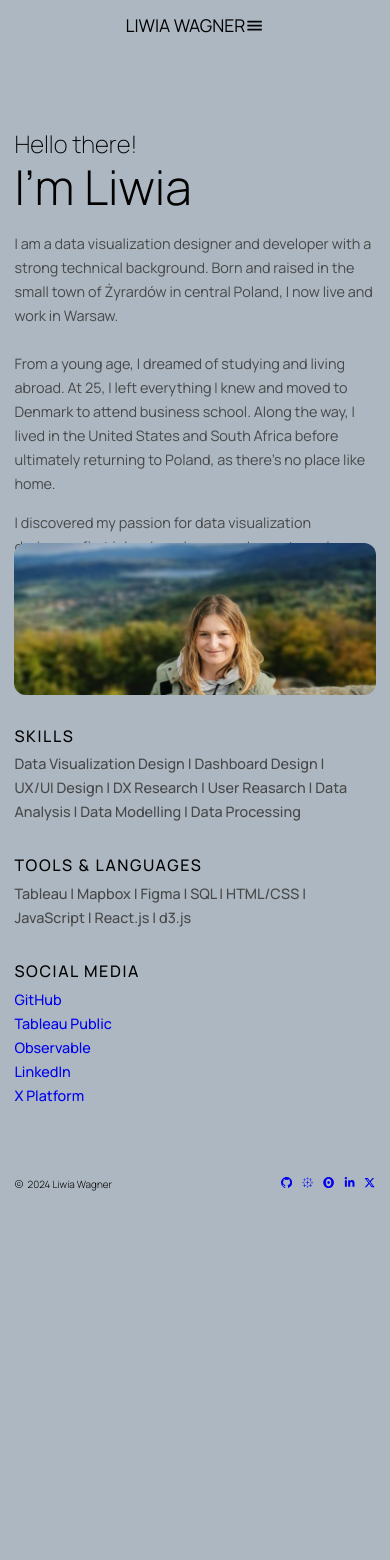
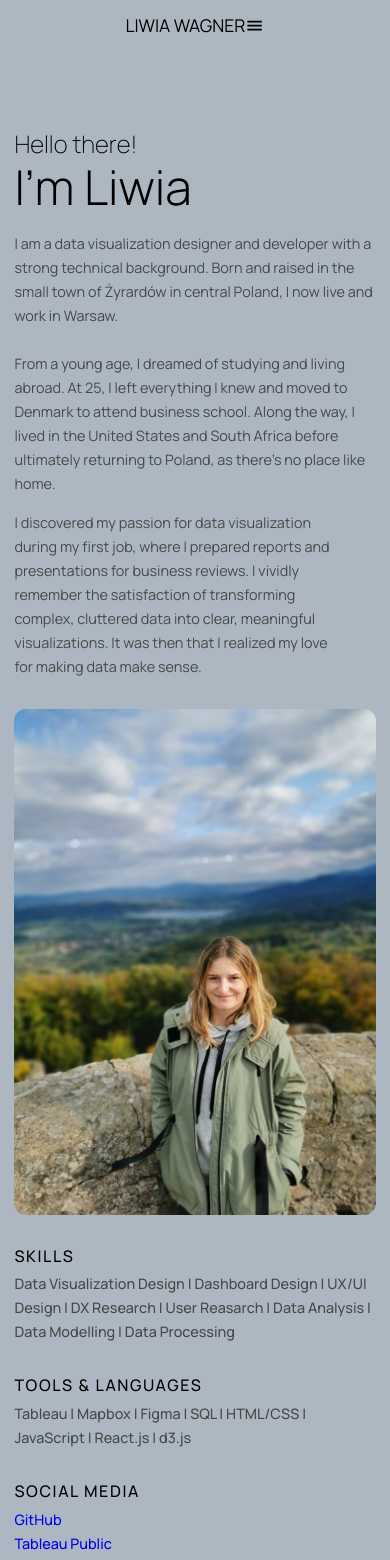
Before and after one commit to LiwiaWagner/Portfolio-Liwia-Wagner, a React (Create React App) app: page /about in a window 390 px wide. Shown: the top 1560 px of the page. Before the commit the page ends 1209 px from the top, so only its background shows below. Built offline with nearby package versions, Linux system fonts and the light colour scheme.

Commit message:
changes_03.10

```diff
--- a/package.json
+++ b/package.json
@@ -3,9 +3,11 @@
   "version": "0.1.0",
   "private": true,
   "dependencies": {
+    "@gsap/react": "^2.1.1",
     "@testing-library/jest-dom": "^5.17.0",
     "@testing-library/react": "^13.4.0",
     "@testing-library/user-event": "^13.5.0",
+    "gsap": "^3.12.5",
     "react": "^18.3.1",
     "react-dom": "^18.3.1",
     "react-icons": "^5.3.0",
--- a/src/App.jsx
+++ b/src/App.jsx
@@ -4,13 +4,14 @@ import Navbar from "./UI/navbar/Navbar.jsx";
 import Footer from "./UI/footer/Footer.jsx";
 import Home from "./pages/home/Home.jsx";
 import About from "./pages/about/About.jsx";
+import { Home2 } from "./pages/home/home2.jsx";
 
 const App = () => {
   return (
     <BrowserRouter>
       <Navbar />
       <Routes>
-        <Route path="/" element={<Home />} />
+        <Route path="/" element={<Home2 />} />
         <Route path="/about" element={<About />} />
       </Routes>
       <Footer />
--- a/src/UI/footer/footer.css
+++ b/src/UI/footer/footer.css
@@ -2,10 +2,9 @@
   display: flex;
   align-items: center;
   justify-content: space-between;
-  padding-left: 3rem;
-  padding-right: 3rem;
+  padding: 0 3rem;
+  margin: 1rem 0 0 0;
   height: 5rem;
-  margin-top: 1rem;
   background-color: var(--background-color);
 }
 
@@ -28,24 +27,22 @@
 
 .footer-name-text {
   font-weight: 300;
-  padding-left: 0.2rem;
+  padding-left: 0 0 0 0.2rem;
 }
 
 @media screen and (max-width: 1024px) {
   .footer-container {
     height: 4rem;
-    margin-top: 2.7rem;
-    padding-left: 1.25rem;
-    padding-right: 1.25rem;
+    margin: 2.3rem 0 0 0;
+    padding: 0 1.25rem;
   }
 }
 
 @media screen and (max-width: 430px) {
   .footer-container {
     height: 3.125rem;
-    margin-top: 2.3rem;
-    padding-left: 0.9rem;
-    padding-right: 0.9rem;
+    margin: 2.3rem 0 0 0;
+    padding: 0 0.9rem;
   }
 
   .footer-name {
--- a/src/UI/navbar/Navbar.jsx
+++ b/src/UI/navbar/Navbar.jsx
@@ -54,6 +54,7 @@ const Navbar = () => {
             <li className="nav-link">
               <a
                 href={require("../../assets/cv_liwia_wagner.pdf")}
+                target="_blank"
                 rel="noopener noreferrer"
               >
                 RESUME
--- a/src/UI/navbar/navbar.css
+++ b/src/UI/navbar/navbar.css
@@ -12,8 +12,7 @@ nav {
   display: flex;
   justify-content: space-between;
   align-items: center;
-  padding-left: 3rem;
-  padding-right: 3rem;
+  padding: 0 3rem;
   height: 100%;
 }
 
@@ -86,8 +85,7 @@ a {
   }
 
   .nav-container {
-    padding-left: 1.25rem;
-    padding-right: 1.25rem;
+    padding: 0 1.25rem;
   }
 
   .nav-toggle-btn {
@@ -114,14 +112,12 @@ a {
     right: 0;
     width: 100vw;
     overflow: hidden;
-    padding-bottom: 100px;
+    padding: 0 0 6.25rem 0;
   }
 
   .nav-right-container ul {
     display: flex;
-    padding-top: 3rem;
-    padding-bottom: 3rem;
-    padding-right: 1.25rem;
+    padding: 3rem 1.25rem 3rem 0;
     flex-direction: column;
     align-items: flex-end;
     background-color: var(--background-color);
@@ -169,8 +165,7 @@ a {
   }
 
   .nav-container {
-    padding-left: 0.9rem;
-    padding-right: 0.9rem;
+    padding: 0 0.9rem;
   }
 
   .nav-toggle-btn {
@@ -191,18 +186,13 @@ a {
 
   .nav-right-container {
     height: 100vh;
-    padding-top: 4rem;
-    padding-right: 1.25rem;
+    padding: 4rem 1.25rem 0 0;
     font-size: 1rem;
     background-color: var(--background-color);
   }
 
   .nav-right-container ul {
     box-shadow: none;
-    padding-right: 0rem;
-  }
-
-  .show-nav .nav-right-container {
-    padding-right: 0.7rem;
+    padding: 0 0 0 0;
   }
 }
--- a/src/index.css
+++ b/src/index.css
@@ -120,20 +120,6 @@ body {
   font-family: "Manrope", sans-serif;
 }
 
-.root {
-  display: grid;
-  grid-template-rows: auto 1fr auto;
-  min-height: 100vh;
-}
-
-.container {
-  display: flex;
-  justify-content: center;
-  width: 100vw;
-  max-width: 1920px;
-  margin-inline: auto;
-}
-
 h1 {
   font-size: 2.5rem;
 }
--- a/src/pages/about/About.jsx
+++ b/src/pages/about/About.jsx
@@ -5,15 +5,7 @@ import profileImg from "../../assets/profile.jpeg";
 const About = () => {
   useEffect(() => {
     document.body.style = "var(--background-color)";
-
-    const root = document.querySelector("#root");
-
-    root.classList.add("root");
-
-    return () => {
-      root.classList.remove("root");
-    };
-  }, []);
+  });
 
   return (
     <main className="about-main-container">
--- a/src/pages/about/about.css
+++ b/src/pages/about/about.css
@@ -6,15 +6,14 @@ body {
   background-color: #acb7c1;
   display: grid;
   gap: 1rem;
-  padding-left: 3rem;
-  padding-right: 3rem;
+  padding: 0 3rem;
   grid-template-columns: repeat(12, 1fr);
 }
 
 /* ---Main article */
 
 .article-main {
-  grid-column: 1 / span 6;
+  grid-column: 1 / 7;
   grid-row-start: 1;
   align-self: end;
 }
@@ -25,12 +24,11 @@ body {
   font-size: 2.5rem;
   font-weight: 300;
   color: black;
-  margin-top: 3rem;
-  margin-bottom: 1rem;
+  margin: 3rem 0 1rem 0;
 }
 
 .article-main-title p {
-  padding-right: 0.4rem;
+  padding: 0 0.4rem 0 0;
   line-height: 3rem;
   color: var(--black);
 }
@@ -38,40 +36,39 @@ body {
 .article-main-p-1 {
   font-size: 1.2rem;
   line-height: 1.8rem;
-  padding-bottom: 1rem;
-  padding-right: 2rem;
+  padding: 0 2rem 1rem 0;
   align-self: end;
 }
 
 .article-main-bottom {
-  grid-column: 1 / span 6;
+  grid-column: 1 / 7;
   grid-row-start: 2;
   grid-auto-rows: min-content;
-  padding-bottom: 1rem;
+  padding: 0 2rem 1rem 0;
 }
 
 .article-main-p-2,
 .article-main-bottom p {
   font-size: 1.2rem;
   line-height: 1.8rem;
-  padding-right: 2rem;
+  padding: 0 2rem 0 0;
 }
 
 /* ---Picture */
 
 .img-container {
-  grid-column: 7 / span 6;
+  grid-column: 7 / 13;
   grid-row: 1 / 4;
   width: calc(100% + 48px);
   background: url("../../assets/profile.jpeg") no-repeat;
   background-size: cover;
   background-position-y: center;
+  margin: 1rem 0 0 0;
 }
 
 img {
   max-width: 100%;
   height: auto;
-  padding-top: 1rem;
 }
 
 /* ---Bottom section */
@@ -80,37 +77,34 @@ img {
   font-size: 1.1rem;
   font-weight: 500;
   letter-spacing: 0.1rem;
-  padding-bottom: 0.3rem;
+  padding: 0 0 0.3rem 0;
 }
 
 .article-skills {
-  grid-column: 1 / span 2;
+  grid-column: 1 / 3;
   grid-row-start: 3;
   font-size: 1rem;
   font-weight: 500;
   line-height: 1.8rem;
-  padding-bottom: 1rem;
-  padding-right: 1rem;
+  padding: 0 1rem 1rem 0;
 }
 
 .article-tools {
-  grid-column: 3 / span 2;
+  grid-column: 3 / 5;
   grid-row-start: 3;
   font-size: 1rem;
   font-weight: 500;
   line-height: 1.8rem;
-  padding-bottom: 1rem;
-  padding-right: 1rem;
+  padding: 0 1rem 1rem 0;
 }
 
 .article-social {
-  grid-column: 5 / span 2;
+  grid-column: 5 / 7;
   grid-row-start: 3;
   font-size: 1rem;
   font-weight: 500;
   line-height: 1.8rem;
-  padding-bottom: 1rem;
-  padding-right: 1rem;
+  padding: 0 1rem 1rem 0;
 }
 
 .article-social a {
@@ -130,8 +124,7 @@ a:visited {
 @media screen and (max-width: 1024px) {
   .about-main-container {
     gap: 1.5rem;
-    padding-left: 1.25rem;
-    padding-right: 1.25rem;
+    padding: 0 1.25rem;
     grid-template-columns: repeat(6, 1fr);
   }
 
@@ -140,7 +133,7 @@ a:visited {
   .article-main {
     grid-column: 1 / 4;
     grid-row: 1 / 2;
-    margin-top: 3rem;
+    margin: 3rem 0 0 0;
   }
 
   .article-main-title {
@@ -149,7 +142,7 @@ a:visited {
     gap: 1rem;
     font-size: 1.5rem;
     font-weight: 200;
-    padding-bottom: 1rem;
+    padding: 0 0 1rem 0;
   }
 
   .article-main-title p {
@@ -162,23 +155,23 @@ a:visited {
   }
 
   .article-main-p-1 {
-    padding-bottom: 1.5rem;
     font-size: 1rem;
     line-height: 1.8rem;
-    padding-right: 0rem;
+    padding: 0 0 1.5rem 0;
     color: var(--slate);
   }
 
   .article-main-p-2 {
     font-size: 1rem;
     line-height: 1.8rem;
-    padding-right: 0rem;
+    padding: 0 0 0 0;
     color: var(--slate);
   }
 
   .article-main-bottom {
-    grid-column: 1 / span 6;
+    grid-column: 1 / 7;
     grid-row-start: 2;
+    padding: 0 0 1rem 0;
   }
 
   .article-main-bottom p {
@@ -192,23 +185,23 @@ a:visited {
   .img-container {
     grid-column: 4 / 7;
     grid-row: 1 / 2;
-    margin-top: 2rem;
+    margin: 2rem 0 0 0;
   }
 
   /* ---Bottom section*/
 
   .article-skills {
-    grid-column: 1 / span 2;
+    grid-column: 1 / 3;
     grid-row-start: 3;
   }
 
   .article-tools {
-    grid-column: 3 / span 2;
+    grid-column: 3 / 5;
     grid-row-start: 3;
   }
 
   .article-social {
-    grid-column: 5 / span 2;
+    grid-column: 5 / 8;
     grid-row-start: 3;
   }
 }
@@ -216,22 +209,21 @@ a:visited {
 @media screen and (max-width: 430px) {
   .about-main-container {
     gap: 0.9rem;
-    padding-left: 0.9rem;
-    padding-right: 0.9rem;
+    padding: 0 0.9rem;
     grid-template-columns: repeat(5, 1fr);
   }
 
   /* ---Main article */
 
   .article-main {
-    grid-column: 1 / span 5;
-    margin-top: 2rem;
+    grid-column: 1 / 6;
+    margin: 2rem 0 0 0;
   }
 
   .article-main-title {
     font-size: 1.5rem;
     font-weight: 200;
-    padding-bottom: 1rem;
+    padding: 0 0 1rem 0;
     grid-row-start: 1;
   }
 
@@ -241,23 +233,23 @@ a:visited {
   }
 
   .article-main-p-1 {
-    grid-column-start: 1 / span 5;
+    grid-column-start: 1 / 6;
     grid-row-start: 2;
-    padding-bottom: 1.5rem;
+    padding: 0 0 1.5rem 0;
     font-size: 0.9rem;
     line-height: 1.5rem;
     color: var(--slate);
   }
 
   .article-main-p-2 {
-    grid-column: 1 / span 5;
+    grid-column: 1 / 6;
     font-size: 0.9rem;
     line-height: 1.5rem;
     color: var(--slate);
   }
 
   .article-main-bottom {
-    grid-column: 1 / span 5;
+    grid-column: 1 / 6;
     grid-row-start: 2;
   }
 
@@ -271,10 +263,12 @@ a:visited {
 
   .img-container {
     grid-column: 1 / 6;
-    grid-row-start: 3;
+    grid-row: 3 / 4;
     width: 100%;
-    padding-top: 0;
+    margin: 0 0 0 0;
+    padding: 0 0 0 0;
     border-radius: 12px;
+    aspect-ratio: 10 / 14;
   }
 
   /* ---Bottom section */
@@ -283,27 +277,28 @@ a:visited {
     font-size: 1rem;
     font-weight: 500;
   }
+
   .article-skills {
-    grid-column: 1 / span 5;
+    grid-column: 1 / 6;
     grid-row-start: 4;
     font-size: 0.9rem;
     line-height: 1.5rem;
-    padding-bottom: 0.9rem;
+    padding: 0.9rem 0;
   }
 
   .article-tools {
-    grid-column: 1 / span 5;
+    grid-column: 1 / 6;
     grid-row-start: 5;
     font-size: 0.9rem;
     line-height: 1.5rem;
-    padding-bottom: 0.9rem;
+    padding: 0 0 0.9rem 0;
   }
 
   .article-social {
-    grid-column: 1 / span 5;
+    grid-column: 1 / 6;
     grid-row-start: 6;
     font-size: 0.9rem;
     line-height: 1.5rem;
-    padding-bottom: 0.9rem;
+    padding: 0 0 0.9rem 0;
   }
 }
--- a/src/pages/home/home.css
+++ b/src/pages/home/home.css
@@ -1,22 +1,20 @@
 /* ---Hero */
 
 .hero-container {
-  padding-left: 3rem;
-  padding-right: 3rem;
-  padding-top: 3rem;
+  padding: 3rem 3rem 0 3rem;
 }
 
 .name {
   font-size: 1.3rem;
   font-weight: 100;
-  padding-bottom: 1rem;
+  padding: 0 0 1rem 0;
 }
 
 .hero-intro {
   font-size: 2.3rem;
   font-weight: 200;
   line-height: 2.7rem;
-  padding-bottom: 2rem;
+  padding: 0 0 2rem 0;
 }
 
 .hero-intro span {
@@ -30,7 +28,7 @@
   font-size: 1.3rem;
   font-weight: 100;
   letter-spacing: 0.2rem;
-  padding-left: 4rem;
+  padding: 0 0 0 4rem;
   color: var(--slate);
 }
 
--- /dev/null
+++ b/src/pages/home/home2.jsx
@@ -0,0 +1,66 @@
+import { useGSAP } from "@gsap/react";
+import gsap from "gsap";
+
+// gsap.set(document.body, {
+//   backgroundColor: 'white',
+// });
+
+// gsap.to(document.body, {
+//   scrollTrigger: {
+//     trigger: '#root',
+//     scrub: true,
+//   },
+//   backgroundColor: 'orange',
+// });
+
+const getConfig = (trigger, startColor, endColor) => {
+  return {
+    scrollTrigger: {
+      trigger: trigger,
+      scrub: true,
+      markers: true,
+      start: "top 80%",
+      end: "top 20%",
+    },
+    startAt: { backgroundColor: startColor },
+    backgroundColor: endColor,
+  };
+};
+
+export const Home2 = () => {
+  useGSAP(() => {
+    gsap
+      .timeline()
+      .to("body", getConfig("#one", "white", "orange"))
+      .to("body", getConfig("#three", "orange", "#cd5c5c"));
+
+    // const tl = gsap.timeline();
+    //
+    // tl.to('body', {
+    //   scrollTrigger: {
+    //     trigger: '#one',
+    //     scrub: true,
+    //     markers: true,
+    //   },
+    //   startAt: { backgroundColor: 'white' },
+    //   backgroundColor: 'orange',
+    // }).to('body', {
+    //   scrollTrigger: {
+    //     trigger: '#three',
+    //     scrub: true,
+    //     markers: true,
+    //   },
+    //   startAt: { backgroundColor: 'orange' },
+    //   backgroundColor: '#cd5c5c',
+    // });
+  });
+
+  return (
+    <section id="test" style={{ margin: "800px 0" }}>
+      <div id="one" style={{ height: 1000, borderBottom: "solid 1px" }}></div>
+      <div id="two" style={{ height: 1000, borderBottom: "solid 1px" }}></div>
+      <div id="three" style={{ height: 1000, borderBottom: "solid 1px" }}></div>
+      <div id="four" style={{ height: 1000, borderBottom: "solid 1px" }}></div>
+    </section>
+  );
+};
```
Also changed, not shown: src/pages/resume/Resume.jsx (deleted, +0 -10 lines), src/pages/resume/resume.css (deleted), 1 other file (tests, documents, lock files or other folders).
